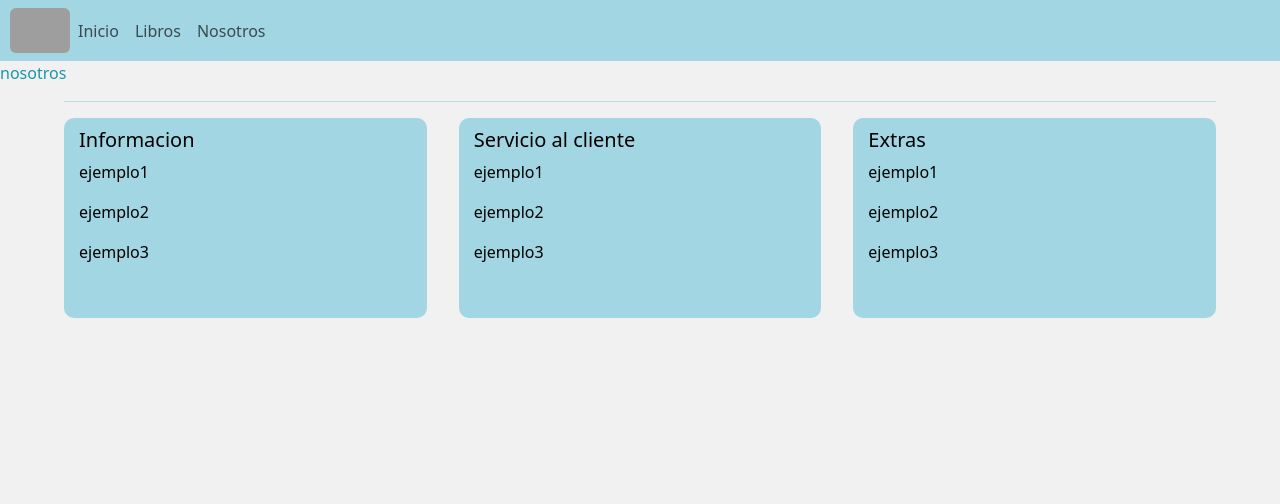
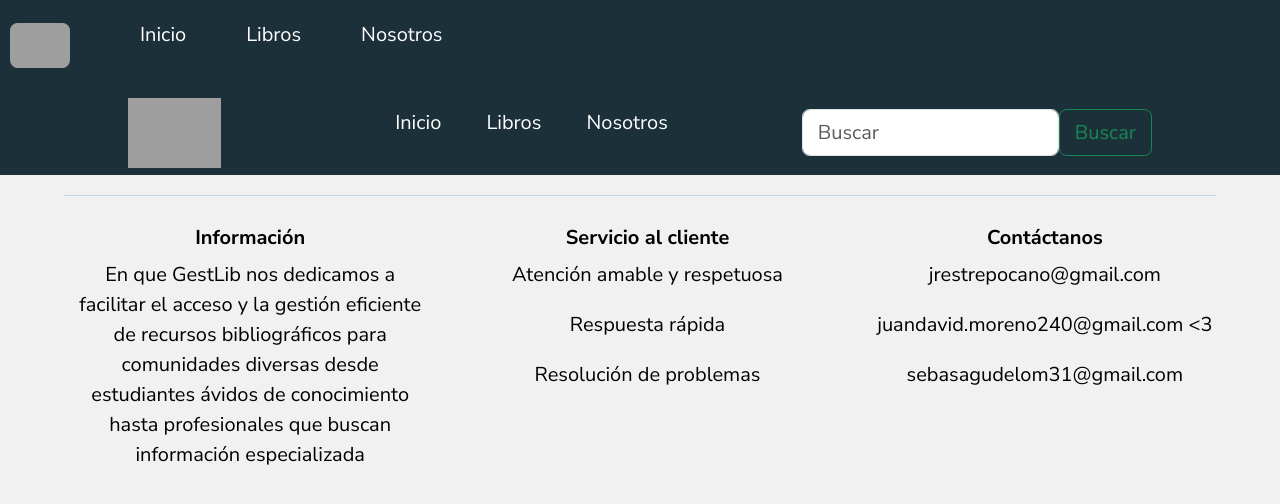
Before and after one commit to jRestrepo23/GestLibApp, a Django app: page /nosotros/ in a window 1280 px wide. Shown: the top 504 px of the page. Run offline with Django 5.2, Linux system fonts and the light colour scheme; grey boxes are pictures that could not be loaded.

Commit message:
pruebas 2 commit

```diff
--- /dev/null
+++ b/gestlibapp/static/styles/Estilos.css
@@ -0,0 +1,65 @@
+@import url('https://fonts.googleapis.com/css2?family=Nunito+Sans:ital,opsz,wght@0,6..12,200..1000;1,6..12,200..1000&display=swap');
+
+*{
+    box-sizing: border-box;
+    margin: 0;
+    padding: 0;
+    font-size: 20px;
+    font-family: "Nunito Sans", sans-serif
+}
+.body{
+    background-color: #d6c100;
+}
+.header{
+    background-color: #1b3039;
+    display: flex;
+    justify-content: space-between;
+    align-items: center;
+    height: 85px;
+    padding: 5px 10%;
+}
+.header .logo{
+    cursor: pointer;
+}
+.header .logo img{
+    height:  70px;
+    width: auto;
+    transition: all 0.3s;
+}
+.header .logo img:hover{
+    transform: scale(1.2);
+}
+.header .nav-links{
+    list-style: none;
+}
+.header .nav-links li{
+    display:  inline-block;
+    padding: 0 20px;
+}
+.header .nav-links li:hover{
+    transform:  scale(1.1);
+}
+.header .nav-links a{
+    font-size: 700;
+    color:  #ffffff;
+    text-decoration: none;
+}
+.header .nav-links li a:hover{
+    color: #ffbc0e;
+}
+
+.header .btn button{
+    font-weight: 700;
+    color: #1b3039;
+    padding: 9px 25px;
+    background: #eceff1;
+    border: none;
+    border-radius: 50px;
+    cursor: pointer;
+    transition:  all 0.3s ease 0s;
+}
+.header .btn button:hover{
+    background-color: #e2f1f8;
+    color: #ffbc0e;
+    transform: scale(1.1);
+}
--- a/gestlibapp/static/styles/main.css
+++ b/gestlibapp/static/styles/main.css
@@ -1,8 +1,12 @@
+@import url('https://fonts.googleapis.com/css2?family=Nunito+Sans:ital,opsz,wght@0,6..12,200..1000;1,6..12,200..1000&display=swap');
 /* paleta de colores
     #1995AD
     #A1D6E2
     #F1F1F2
  */
+*{
+    font-family: "Nunito Sans", sans-serif
+}
 
 body{
     background: #F1F1F2;
@@ -10,7 +14,14 @@ body{
 }
 
 .menu1{
-    background: #A1D6E2;
+    background: #1b3039 ;
+    color: chartreuse;
+}
+
+.menu1 a.nav-item.nav-link {
+    font-size: 700;
+    color:  #ffffff;
+    text-decoration: none;
 }
 
 #parrafo{
@@ -53,6 +64,7 @@ body{
 .container01{
     width: 90%;
     margin: 0 auto;
+
 }
 
 .grid {
@@ -64,17 +76,47 @@ body{
 
 .grid > div {
     height: 100px;
-    background: #A1D6E2
+    background: #F1F1F2
 
 }
 
 .texto1{
     margin-left: 15px;
     margin-top: 10px;
+    text-align: center;
 }
 .cuadro1{
     border-radius: 10px;
     min-height: 200px;
+}
+
+.form.d-flex{
+    color: blueviolet;
+}
 
 
+.nav-links{
+    list-style: none;
+    cursor: pointer;
 }
+
+.nav-links li{
+    display:  inline-block;
+    padding: 0 20px;
+}
+.nav-links li:hover{
+    transform:  scale(1.1);
+}
+.nav-links a{
+    font-size: 700;
+    color:  #ffffff;
+    text-decoration: none;
+}
+.nav-links li a:hover{
+    color: #ffbc0e;
+}
+
+.Logo img{
+    width: auto;
+    transition: all 0.3s;
+}
--- a/gestlibapp/templates/base.html
+++ b/gestlibapp/templates/base.html
@@ -24,14 +24,18 @@
     <body>
         <div class="menu1">
         <nav class="navbar navbar-expand ">
-            <img id="logo"src="https://cdn.pixabay.com/photo/2022/09/12/20/10/book-7450399_1280.png" class="rounded">
-            <div class="menu">
-            <div class="nav navbar-nav">
-                <a class="nav-item nav-link" href="{% url 'inicio' %}">Inicio</a>
-                <a class="nav-item nav-link" href="{% url 'libros' %}">Libros</a>
-                <a class="nav-item nav-link" href="{% url 'nosotros' %}">Nosotros</a>
+            <div class="Logo">
+                <img id="logo"src="https://i.pinimg.com/736x/ce/da/08/ceda0890bf018c98f79496bbba915a2f.jpg" class="rounded">
             </div>
-            </div>
+            <ul class="nav-links">
+                <div class="menu">
+                <div class="nav navbar-nav">
+                    <li><a class="nav-item nav-link" href="{% url 'inicio' %}">Inicio</a>
+                    <li><a class="nav-item nav-link" href="{% url 'libros' %}">Libros</a></li>
+                    <li><a class="nav-item nav-link" href="{% url 'nosotros' %}">Nosotros</a></li>
+                </div>
+                </div>
+            </ul>
         </nav>
         </div>
 
@@ -63,28 +67,26 @@
 
                 <div class="cuadro1">
                     <div class="texto1">
-                        <h5>Informacion</h5>
-                        <p>ejemplo1</p>
-                        <p>ejemplo2</p>
-                        <p>ejemplo3</p>
+                        <h6><b>Información</b></h6>
+                        <p>En que GestLib nos dedicamos a facilitar el acceso y la gestión eficiente de recursos bibliográficos para comunidades diversas desde estudiantes ávidos de conocimiento hasta profesionales que buscan información especializada</p>
                     </div>
                 </div>
 
                 <div class="cuadro1">
                     <div class="texto1">
-                        <h5>Servicio al cliente</h5>
-                        <p>ejemplo1</p>
-                        <p>ejemplo2</p>
-                        <p>ejemplo3</p>
+                        <h6><b>Servicio al cliente</b></h6>
+                        <p>Atención amable y respetuosa</p>
+                        <p>Respuesta rápida</p>
+                        <p>Resolución de problemas</p>
                     </div>
                 </div>
 
                 <div class="cuadro1">
                     <div class="texto1">
-                        <h5>Extras</h5>
-                        <p>ejemplo1</p>
-                        <p>ejemplo2</p>
-                        <p>ejemplo3</p>
+                        <h6><b>Contáctanos</b></h6>
+                        <p>jrestrepocano@gmail.com</p>
+                        <p>juandavid.moreno240@gmail.com <3</p>
+                        <p>sebasagudelom31@gmail.com</p>
                     </div>
                 </div>
 
--- a/gestlibapp/templates/libros/index.html
+++ b/gestlibapp/templates/libros/index.html
@@ -12,7 +12,7 @@
             class="btn btn-success"
             href="{% url 'crear' %}"
             role="button"
-            >agregar nuevo libro</a>
+            >Agregar nuevo libro</a>
     </div>
     <div class="card-body">
         <h4 class="card-title">Libros</h4>
--- a/gestlibapp/templates/paginas/inicio.html
+++ b/gestlibapp/templates/paginas/inicio.html
@@ -10,7 +10,7 @@
 
 <!--<img src="{% static 'ejemploimg.png' %}" class="img-1" alt="">-->
 <div class="container1">
-<h1>Libros mas vendidos</h1>
+<h1>libros más vendidos</h1>
 <!--<img class="img-libro" src="https://marketplace.canva.com/EAFutLMZJKs/1/0/1003w/canva-portada-libro-novela-suspenso-elegante-negro-wxuYB_sJtMw.jpg" alt="">-->
 <img class="img-libro" src="https://marketplace.canva.com/EAE7WfA-TJs/1/0/1003w/canva-portada-de-libro-de-estilo-antiguo-con-ornamentos-ilustrativo-kraft-negro-kmOtgbHqDW0.jpg" alt="">
 <img class="img-libro" src="https://marketplace.canva.com/EADtusoKCao/1/0/1024w/canva-portada-de-libro-thriller-con-foto-de-bosque-monocrom%C3%A1tico-Z1-mCsBJ2Ys.jpg" alt="">
@@ -24,7 +24,7 @@
         class="btn"
         href="{% url 'libros' %}"
         role="button"
-        >Ver mas </a>
+        >Ver más </a>
 </div>
 
 {% endblock %}
--- a/gestlibapp/templates/paginas/nosotros.html
+++ b/gestlibapp/templates/paginas/nosotros.html
@@ -6,6 +6,38 @@
 
 {% block contenido  %}
 
-nosotros
+<!DOCTYPE html>
+<html lang="en">
+  <head>
+    <meta charset="UTF-8" />
+    <meta name="viewport" content="width=device-width, initial-scale=1.0" />
+    <title>Opcion1</title>
+    <link rel="stylesheet" href="{% static 'styles/Estilos.css' %}" />
+  </head>
+  <body>
+    <header class="header">
+      <div class="logo">
+        <img
+          src="https://i.pinimg.com/736x/ce/da/08/ceda0890bf018c98f79496bbba915a2f.jpg"
+          alt="Logo de la marca"
+        />
+      </div>
+      <nav>
+        <ul class="nav-links">
+          <div class="link_menu">
+          <li><a href="{% url 'inicio' %}">Inicio</a></li>
+          <li><a href="{% url 'libros' %}">Libros</a></li>
+          <li><a href="{% url 'nosotros' %}">Nosotros</a></li>
+          </div>
+        </ul>
+      </nav>
+      <form class="d-flex">
+        <input class="form-control" type="Buscar" placeholder="Buscar" aria-label="Buscar">
+        <button class="btn btn-outline-success" type="submit">Buscar</button>
+      </form>
+    </header>
+  </body>
+</html>
+
 
 {% endblock %}
```
Also changed, not shown: gestlibapp/static/ejemploimg.png (deleted).
